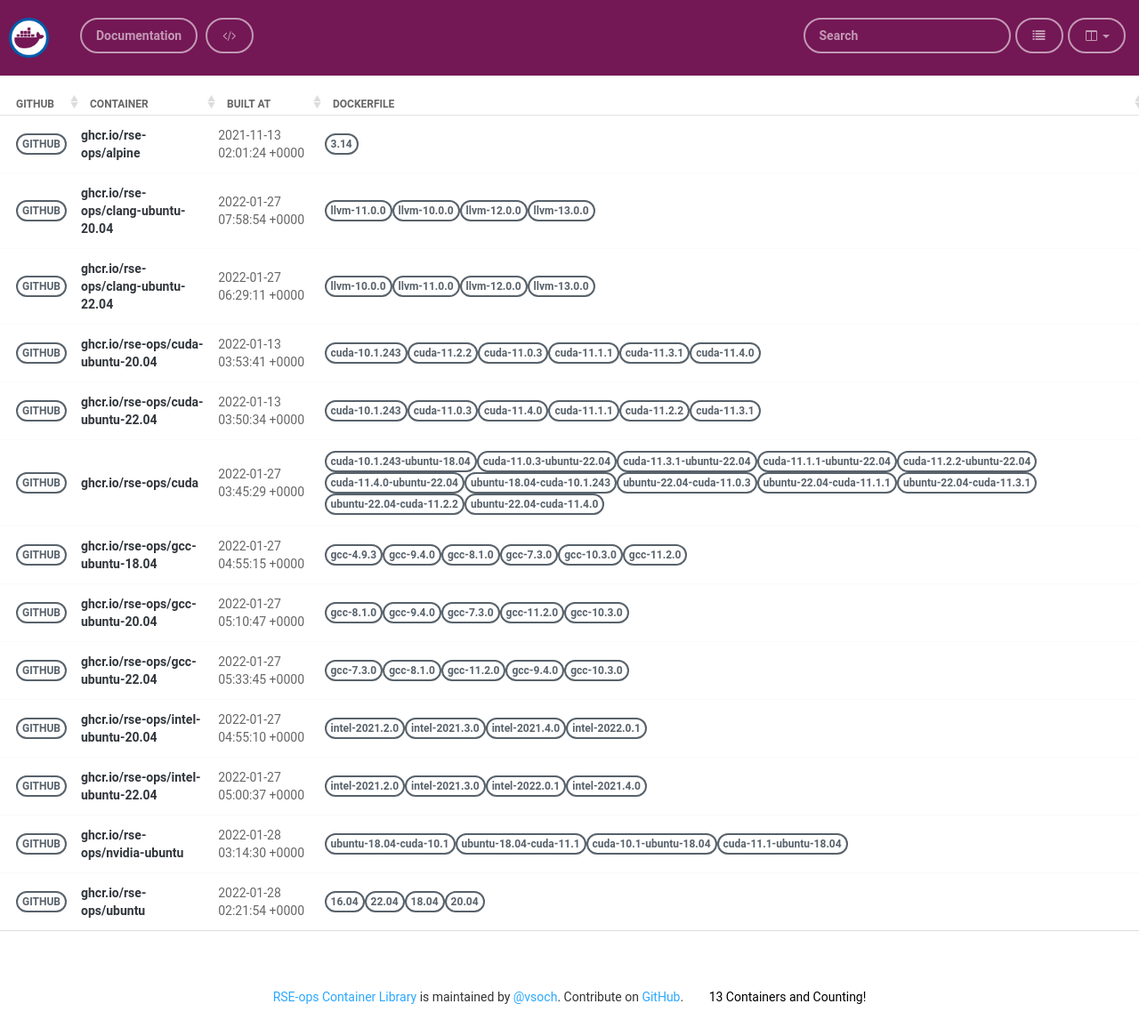
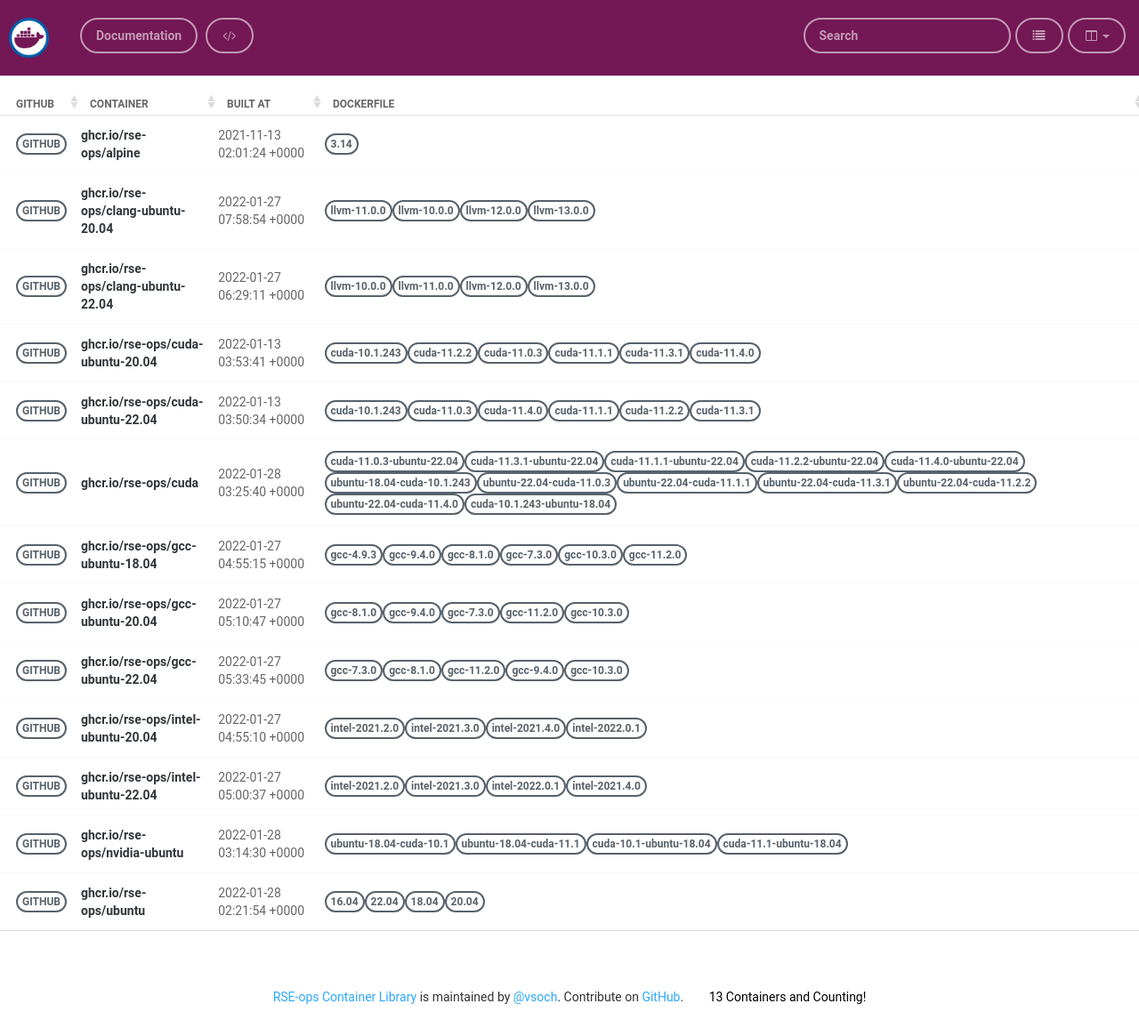
Before and after one commit to rse-ops/docker-images, a Jekyll site: the page built from pages/index.md, in a window 1280 px wide. Shown: the whole page at 89% size. Built offline with Jekyll 4.4.1, drawn with Linux system fonts in a browser that asks for light colours; nearby versions of some CDN libraries.

Commit message:
Automated push to update library 2022-01-28

```diff
--- a/_library/ghcr.io-rse-ops-cuda.md
+++ b/_library/ghcr.io-rse-ops-cuda.md
@@ -1,14 +1,11 @@
 ---
 layout: container
 name: ghcr.io/rse-ops/cuda
-updated_at: 2022-01-27 03:45:29.711000
+updated_at: 2022-01-28 03:25:40.235021
 
 
 container_url: https://github.com/orgs/rse-ops/packages/container/package/cuda
 versions:
- - tag: cuda-10.1.243-ubuntu-18.04
-   dockerfile: https://github.com/rse-ops/docker-images/blob/main/ubuntu/cuda/Dockerfile
-   manifest: https://crane.ggcr.dev/manifest/ghcr.io/rse-ops/cuda:cuda-10.1.243-ubuntu-18.04
  - tag: cuda-11.0.3-ubuntu-22.04
    dockerfile: https://github.com/rse-ops/docker-images/blob/main/ubuntu/cuda/Dockerfile
    manifest: https://crane.ggcr.dev/manifest/ghcr.io/rse-ops/cuda:cuda-11.0.3-ubuntu-22.04
```
Also changed, not shown: other parts of _library/ghcr.io-rse-ops-cuda.md (+3 -0 lines).
